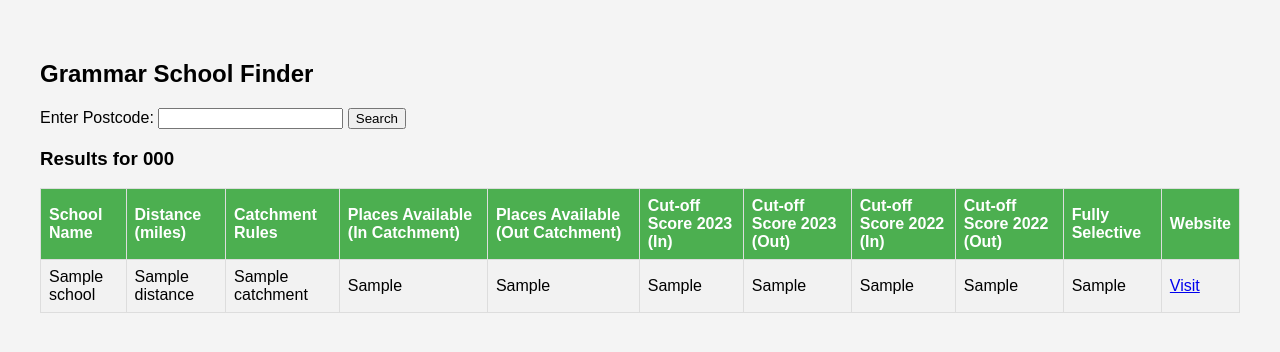
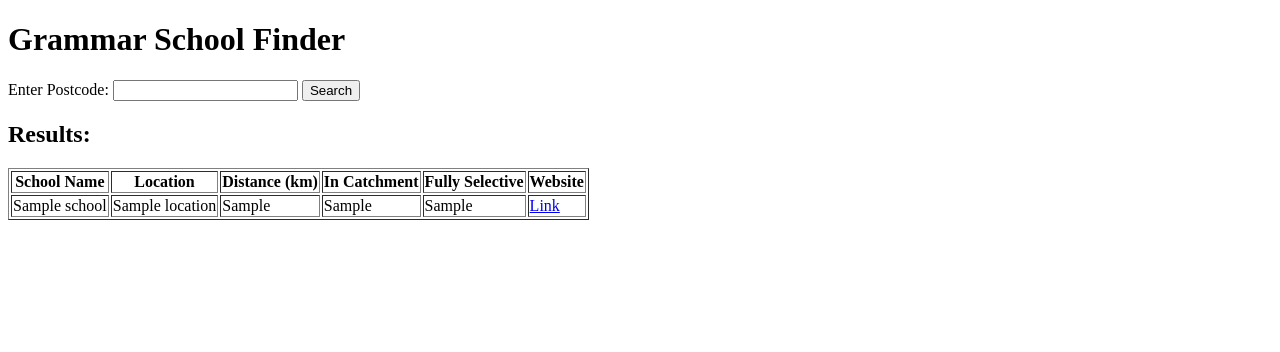
Before and after one commit to vsudhakar18/GrammarSchoolFinder, a Flask app: template templates/index.html in a window 1280 px wide. Shown: the top 352 px of the page. Run offline with Flask 3, Linux system fonts and the light colour scheme; the template is opened without the code that fills it: most values are stand-ins (such as "Sample title", 1, 10 or a date in 2020).

Commit message:
Update index.html

```diff
--- a/templates/index.html
+++ b/templates/index.html
@@ -4,69 +4,34 @@
     <meta charset="UTF-8">
     <meta name="viewport" content="width=device-width, initial-scale=1.0">
     <title>Grammar School Finder</title>
-    <style>
-        body {
-            font-family: Arial, sans-serif;
-            margin: 20px;
-            padding: 20px;
-            background-color: #f4f4f4;
-        }
-        table {
-            width: 100%;
-            border-collapse: collapse;
-            background: white;
-        }
-        th, td {
-            border: 1px solid #ddd;
-            padding: 8px;
-            text-align: left;
-        }
-        th {
-            background-color: #4CAF50;
-            color: white;
-        }
-        tr:nth-child(even) {
-            background-color: #f2f2f2;
-        }
-    </style>
 </head>
 <body>
-    <h2>Grammar School Finder</h2>
-    <form method="POST">
+    <h1>Grammar School Finder</h1>
+    <form action="/search" method="POST">
         <label for="postcode">Enter Postcode:</label>
         <input type="text" id="postcode" name="postcode" required>
         <button type="submit">Search</button>
     </form>
 
     {% if schools %}
-    <h3>Results for {{ postcode }}</h3>
-    <table>
+        <h2>Results:</h2>
+        <table border="1">
             <tr>
                 <th>School Name</th>
-            <th>Distance (miles)</th>
-            <th>Catchment Rules</th>
-            <th>Places Available (In Catchment)</th>
-            <th>Places Available (Out Catchment)</th>
-            <th>Cut-off Score 2023 (In)</th>
-            <th>Cut-off Score 2023 (Out)</th>
-            <th>Cut-off Score 2022 (In)</th>
-            <th>Cut-off Score 2022 (Out)</th>
+                <th>Location</th>
+                <th>Distance (km)</th>
+                <th>In Catchment</th>
                 <th>Fully Selective</th>
                 <th>Website</th>
             </tr>
             {% for school in schools %}
             <tr>
-            <td>{{ school.name }}</td>
-            <td>{{ school.distance }}</td>
-            <td>{{ school.catchment }}</td>
-            <td>{{ school.places_in }}</td>
-            <td>{{ school.places_out }}</td>
-            <td>{{ school.cutoff_2023_in }}</td>
-            <td>{{ school.cutoff_2023_out }}</td>
-            <td>{{ school.cutoff_2022_in }}</td>
-            <td>{{ school.cutoff_2022_out }}</td>
-            <td>{{ school.fully_selective }}</td>
-            <td><a href="{{ school.website }}" target="_blank">Visit</a></td>
+                <td>{{ school["School Name"] }}</td>
+                <td>{{ school["Location"] }}</td>
+                <td>{{ school["Crow Distance"] }}</td>
+                <td>{{ school["In Catchment"] }}</td>
+                <td>{{ school["Fully Selective"] }}</td>
+                <td><a href="{{ school["Website"] }}" target="_blank">Link</a></td>
             </tr>
             {% endfor %}
         </table>
```
Lines whose indentation alone changed are shown as unchanged.
